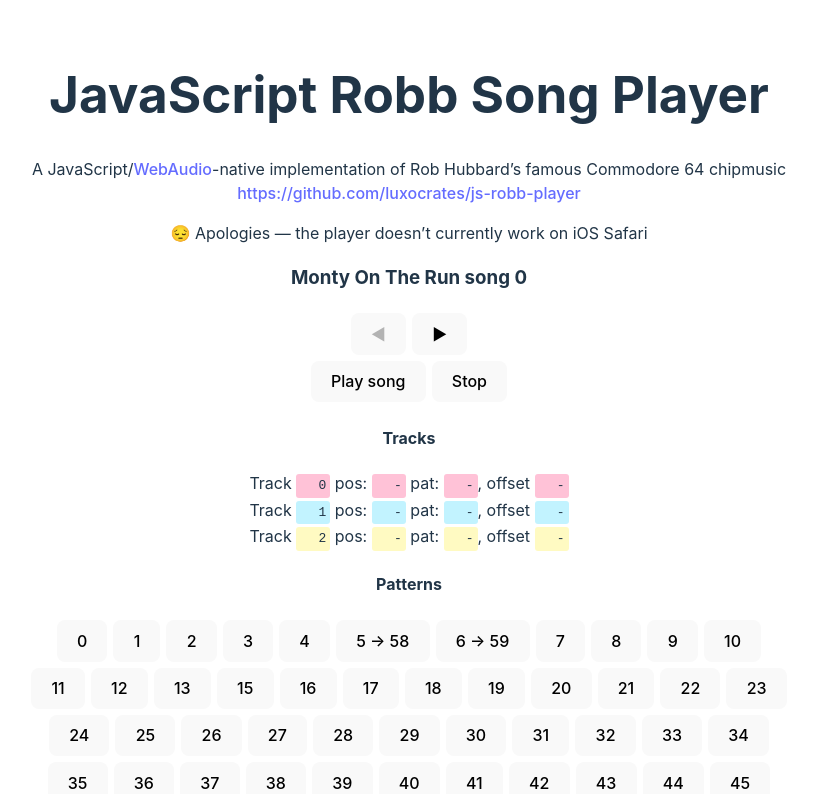
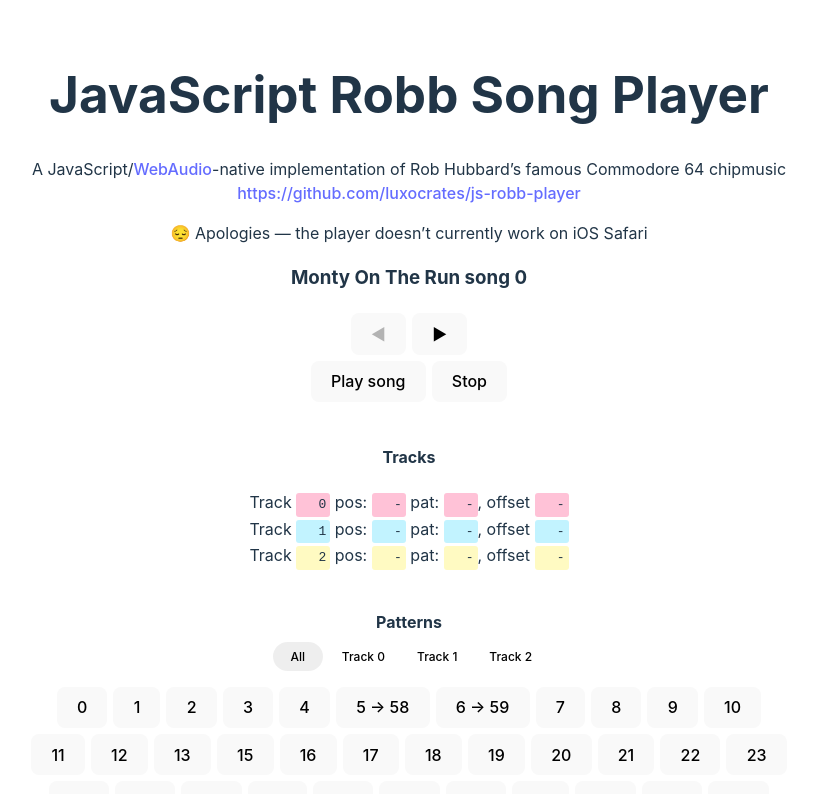
Before and after one commit to luxocrates/js-robb-player, a React (Vite) app: page / in a window 1280 px wide. Shown: the top 794 px of the page, without its empty margins (231-1048 px from the left). Built offline with nearby package versions, Linux system fonts and the light colour scheme.

Commit message:
Show patterns per track, with a marching position marker

```diff
--- a/src/index.css
+++ b/src/index.css
@@ -104,3 +104,29 @@
 button {
   transition: transform 50ms ease-out;
 }
+
+.trackpos {
+  outline-offset: 2px;
+  outline: 3px solid #0004;
+}
+
+.trackRadios {
+  margin-top: -16px;
+  margin-bottom: 10px;
+}
+
+button.radio {
+  padding: 6px 12px;
+  font-size: 12px;
+  border-radius: 30px;
+  background-color: transparent;
+  min-width: 50px;
+}
+
+button.radio.selected {
+  background-color: #0001;
+}
+
+h4 {
+  margin-top: 40px;
+}
--- a/src/react/SongButtons.tsx
+++ b/src/react/SongButtons.tsx
@@ -1,4 +1,4 @@
-import { Fragment, type FC } from "react";
+import { Fragment, useMemo, useState, type FC } from "react";
 import { useRobbPlayerContext } from "./RobbPlayerProvider";
 
 import { makeIsolatedPatternSongs } from "../makeIsolatedPatternSongs";
@@ -6,68 +6,41 @@
 import { type RobbSong, type PlayerListeners } from "../robbPlayer";
 import { type CompatibilityWarning } from "./Page";
 
-const activePatForVoice: (number | undefined)[] = [
-  undefined,
-  undefined,
-  undefined,
-];
-
 const activeInstForVoice: (number | undefined)[] = [
   undefined,
   undefined,
   undefined,
 ];
 
-function removeActiveTagForVoice(voice: number, curr: number, tag: string) {
+function removeActiveInstForVoice(voice: number) {
+  const curr = activeInstForVoice[voice];
   if (curr !== undefined) {
-    const els = document.getElementsByClassName(`${tag}${curr}`);
+    const els = document.getElementsByClassName(`inst${curr}`);
     for (const el of els) {
       el.classList.remove(`activeOnVoice${voice}`);
     }
   }
 }
 
-function addActiveTagForVoice(voice: number, curr: number, tag: string) {
-  const els = document.getElementsByClassName(`${tag}${curr}`);
+function addActiveInstForVoice(voice: number) {
+  const curr = activeInstForVoice[voice];
+  if (curr !== undefined) {
+    const els = document.getElementsByClassName(`inst${curr}`);
     for (const el of els) {
       el.classList.add(`activeOnVoice${voice}`);
     }
   }
-
-function removeActivePatForVoice(voice: number) {
-  const curr = activePatForVoice[voice];
-  if (curr !== undefined) {
-    removeActiveTagForVoice(voice, curr, "pattern");
-  }
 }
 
-function addActivePatForVoice(voice: number) {
-  const curr = activePatForVoice[voice];
-  if (curr !== undefined) {
-    addActiveTagForVoice(voice, curr, "pattern");
-  }
-}
-
-function removeActiveInstForVoice(voice: number) {
-  const curr = activeInstForVoice[voice];
-  if (curr !== undefined) {
-    removeActiveTagForVoice(voice, curr, "inst");
-  }
-}
-
-function addActiveInstForVoice(voice: number) {
-  const curr = activeInstForVoice[voice];
-  if (curr !== undefined) {
-    addActiveTagForVoice(voice, curr, "inst");
-  }
-}
-
-
-const listeners: PlayerListeners = {
+function makeListeners(
+  trackPosSetters: ((_: null | number) => void)[],
+  trackPatSetters: ((_: null | number) => void)[],
+): PlayerListeners {
+  return {
     onStop() {
       for (let voice = 0; voice < 3; voice++ ) {
-      removeActivePatForVoice(voice);
-      removeActiveInstForVoice(voice);
+        trackPosSetters[voice](null);
+        trackPatSetters[voice](null);
       }
     },
 
@@ -76,6 +49,10 @@
       trackPos: number,
       pat: number,
     ) {
+      trackPosSetters[voice](trackPos);
+      trackPatSetters[voice](pat);
+
+      // TODO: make these React-hosted
       {
         const el = document.getElementById(`track${voice}pos`);
         el!.innerText = String(trackPos);
@@ -84,27 +61,16 @@
         const el = document.getElementById(`track${voice}pat`);
         el!.innerText = String(pat);
       }
-
-    removeActivePatForVoice(voice);
-    activePatForVoice[voice] = pat;
-    addActivePatForVoice(voice);
-
-    const els = document.getElementsByClassName(`pattern${pat}`);
-    for (const el of els) {
-      el.classList.add("fresh");
-      setTimeout(
-        () => el.classList.remove("fresh"),
-        68
-      );
-    }
     },
 
     onPatAdvance(voice, patPos) {
+      // TODO: make these React-hosted
       const el = document.getElementById(`track${voice}patpos`);
       el!.innerText = String(patPos);
     },
 
     onNewNote(voice, instNum) {
+      // TODO: make these React-hosted
       void voice;
       const els = document.getElementsByClassName(`inst${instNum}`);
       for (const el of els) {
@@ -117,10 +83,12 @@
     },
 
     onNewInstrument(voice, instNum) {
+      // TODO: make these React-hosted
       removeActiveInstForVoice(voice);
       activeInstForVoice[voice] = instNum;
       addActiveInstForVoice(voice);
     }
+  };
 };
 
 const warningStrings: {[key in CompatibilityWarning]: string} = {
@@ -135,6 +103,48 @@
   song: RobbSong, warnings: CompatibilityWarning[]
 }> = ({ song, warnings }) => {
   const { play, stop } = useRobbPlayerContext();
+  const [ showTrack, setShowTrack ] = useState<null | number>(null);
+
+  const [ track0Pos, setTrack0Pos ] = useState<null | number>(null);
+  const [ track1Pos, setTrack1Pos ] = useState<null | number>(null);
+  const [ track2Pos, setTrack2Pos ] = useState<null | number>(null);
+
+  const [ track0Pat, setTrack0Pat ] = useState<null | number>(null);
+  const [ track1Pat, setTrack1Pat ] = useState<null | number>(null);
+  const [ track2Pat, setTrack2Pat ] = useState<null | number>(null);
+
+  const trackPosSetters = [
+    setTrack0Pos,
+    setTrack1Pos,
+    setTrack2Pos,
+  ];
+  const trackPatSetters = [
+    setTrack0Pat,
+    setTrack1Pat,
+    setTrack2Pat,
+  ];
+
+  const trackPatGetters = [
+    track0Pat,
+    track1Pat,
+    track2Pat,
+  ];
+
+  const makeMakeListeners = () => makeListeners(trackPosSetters, trackPatSetters);
+
+  /** An array of songs, corresponding to an isolated pattern */
+  const isolatedPatternSongs = useMemo(
+    // TODO: later we'll want to build these on-demand, to play them in the
+    // right voice if you've clicked a button in the track-isolation mode
+    () => makeIsolatedPatternSongs(song),
+    [ song ]
+  );
+
+  /** An array of songs, corresponding to one note of an instrument */
+  const isolatedInstrumentSongs = useMemo(
+    () => makeIsolatedInstrumentSongs(song),
+    [ song ]
+  );
 
   /**
    * We want to show patterns that are unterminated, and lead into the next
@@ -194,7 +204,7 @@
     patternChains.push(chain);
   }
 
-  const instruments = makeIsolatedInstrumentSongs(song).map(
+  const instruments = isolatedInstrumentSongs.map(
     (song, index) => (
       song
         ? (
@@ -202,7 +212,7 @@
             key={index}
             className={`inst${index}`}
             onClick={() => {
-              play(song, listeners);
+              play(song, makeMakeListeners());
             }}
           >
             {String(index)}
@@ -212,23 +222,87 @@
     )
   );
 
-  const patterns = makeIsolatedPatternSongs(song).map(
+  function makeButtonsForAllPatterns() {
+    return isolatedPatternSongs.map(
       (song, index) => (
         song
           ? (
             <button
-            className={`pattern${index}`}
+              className={
+                [
+                  ...(
+                    [0, 1, 2].map(
+                      (voice) => (
+                        trackPatGetters[voice] === index
+                          ? [`activeOnVoice${voice}`]
+                          : []
+                      )
+                    ).flat()
+                  )
+                ].join(" ")
+              }
               key={index}
-            onClick={() => {
-              play(song, listeners);
-            }}
+              onClick={() => play(song, makeMakeListeners())}
             >
-            {[index, ...patternChains[index]].map(i => String(i)).join(" → ")}
+              {[index, ...patternChains[index]].map(
+                i => String(i)).join(" → ")
+              }
             </button>
           )
           : null
       )
     );
+  }
+
+  function makePatternButtonsForTrack(voice: number) {
+    const trackPosGetters = [
+      track0Pos,
+      track1Pos,
+      track2Pos,
+    ];
+
+    return song.tracks[voice].map(
+      (pat, index) => (
+        pat !== 0xff && pat !== 0xfe
+          ? (
+            <button
+              className={
+                [0, 1, 2].map(
+                  // `voice` is the isolated track we're building this pattern
+                  // list for.
+                  // `voice2` will ne an iterator through other tracks to see
+                  // if any are playing this pattern.
+                  (voice2) => (
+                    [
+                      ...(
+                        (trackPosGetters[voice] === index)
+                          ? ["trackpos"]
+                          : []
+                      ),
+                      ...(
+                        (trackPatGetters[voice2] === pat) ? [`activeOnVoice${voice2}`] : []
+                      ),
+                    ]
+                  )
+                ).flat().join(" ")
+              }
+              key={index}
+              onClick={() => {
+                play(isolatedPatternSongs[pat]!, makeMakeListeners());
+              }}
+            >
+              {[pat, ...patternChains[pat]].map(i => String(i)).join(" → ")}
+            </button>
+          )
+          : null
+      )
+    );
+  }
+
+  const patterns = (showTrack === null)
+    ? makeButtonsForAllPatterns()
+    : makePatternButtonsForTrack(showTrack);
+
 
   const trackInfo = (
     [0, 1, 2].map(
@@ -281,12 +355,18 @@
     <Fragment>
 
       <div>
-        <button onClick={() => { play(song, listeners); }}>
+        <button onClick={() => play(song, makeMakeListeners())}>
           Play song
         </button>
         <button onClick={() => {
           stop();
-          (listeners.onStop!)();
+          // TODO
+          // (listeners.onStop!)();
+
+          for (let voice = 0; voice < 3; voice++ ) {
+            trackPosSetters[voice](null);
+            trackPatSetters[voice](null);
+          }
         }}>
           Stop
         </button>
@@ -300,6 +380,33 @@
 
       <div className="patterns">
         <h4>Patterns</h4>
+        <div className="trackRadios">
+          {
+            ([
+              [null, "All"],
+              [0, "Track 0"],
+              [1, "Track 1"],
+              [2, "Track 2"],
+            ] as [(null | number), string][]).map(
+              ([value, label]) => (
+                <button
+                  className={
+                    [
+                      "radio",
+                      ...[(showTrack === value) && "selected"]
+                    ].join(" ")
+                  }
+                  key={label}
+                  onClick={
+                    () => { setShowTrack(value); }
+                  }
+                >
+                  {label}
+                </button>
+              )
+            )
+          }
+        </div>
         { patterns }
       </div>
       <div>
```
Lines whose indentation alone changed are shown as unchanged.
